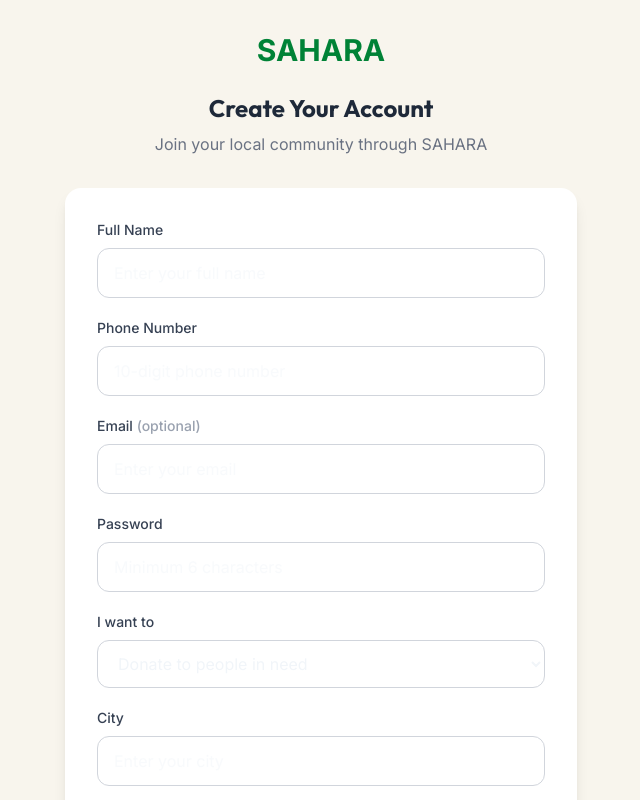
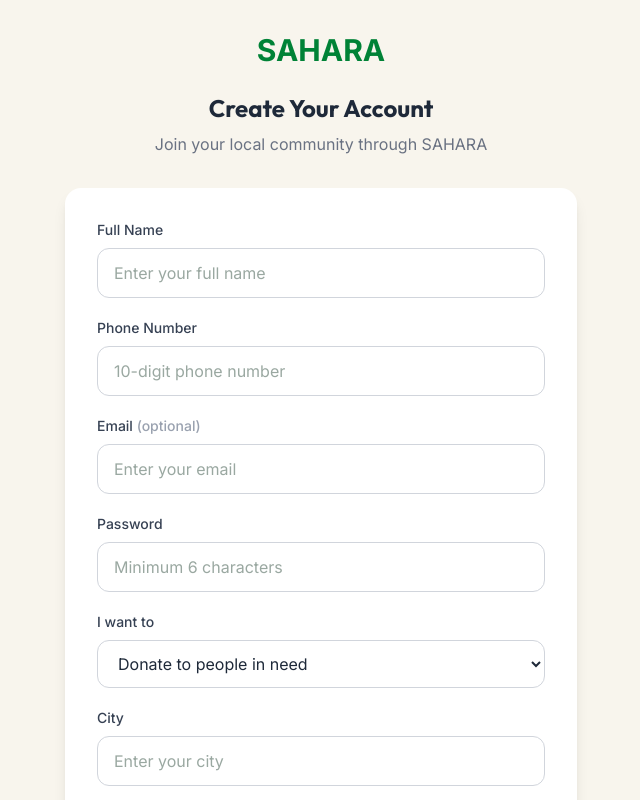
Before and after one commit to Palak0027/SAHARA, a React (Vite) app in the folder client/: page /register in a window 1280 px wide. Shown: the top 800 px of the page, without its empty margins (319-959 px from the left). Built offline with nearby package versions, Linux system fonts and the light colour scheme; no server answers.

Commit message:
login connection

```diff
--- a/client/src/pages/Login.tsx
+++ b/client/src/pages/Login.tsx
@@ -23,7 +23,9 @@
         navigate("/donator-dashboard");
       }
     } catch (err: any) {
-      setError(err.message || "Login failed. Please try again.");
+      setError(
+        err.message || "Login failed. Please try again."
+      );
     }
   };
 
@@ -31,8 +33,12 @@
     <div className="min-h-screen bg-[#f8f5ed] flex items-center justify-center px-4 py-8">
       <div className="w-full max-w-md">
 
+        {/* Header */}
         <div className="text-center mb-8">
-          <Link to="/" className="text-3xl font-bold text-green-700">
+          <Link
+            to="/"
+            className="text-3xl font-bold text-green-700"
+          >
             SAHARA
           </Link>
 
@@ -45,16 +51,22 @@
           </p>
         </div>
 
+        {/* Login Card */}
         <div className="bg-white rounded-2xl shadow-lg p-6 sm:p-8">
 
+          {/* Error */}
           {error && (
             <div className="mb-5 rounded-lg bg-red-50 border border-red-200 px-4 py-3 text-sm text-red-600">
               {error}
             </div>
           )}
 
-          <form onSubmit={handleSubmit} className="space-y-5">
+          <form
+            onSubmit={handleSubmit}
+            className="space-y-5"
+          >
 
+            {/* Email / Phone */}
             <div>
               <label className="block text-sm font-medium text-gray-700 mb-2">
                 Email or Phone
@@ -63,13 +75,16 @@
               <input
                 type="text"
                 value={identifier}
-                onChange={(e) => setIdentifier(e.target.value)}
+                onChange={(e) =>
+                  setIdentifier(e.target.value)
+                }
                 placeholder="Enter email or phone"
                 required
-                className="w-full rounded-xl border border-gray-300 px-4 py-3 outline-none focus:border-green-600 focus:ring-2 focus:ring-green-100"
+                className="w-full rounded-xl border border-gray-300 px-4 py-3 text-gray-800 placeholder:text-[#9AA8A1] outline-none focus:border-green-600 focus:ring-2 focus:ring-green-100"
               />
             </div>
 
+            {/* Password */}
             <div>
               <label className="block text-sm font-medium text-gray-700 mb-2">
                 Password
@@ -78,13 +93,16 @@
               <input
                 type="password"
                 value={password}
-                onChange={(e) => setPassword(e.target.value)}
+                onChange={(e) =>
+                  setPassword(e.target.value)
+                }
                 placeholder="Enter password"
                 required
-                className="w-full rounded-xl border border-gray-300 px-4 py-3 outline-none focus:border-green-600 focus:ring-2 focus:ring-green-100"
+                className="w-full rounded-xl border border-gray-300 px-4 py-3 text-gray-800 placeholder:text-[#9AA8A1] outline-none focus:border-green-600 focus:ring-2 focus:ring-green-100"
               />
             </div>
 
+            {/* Login Button */}
             <button
               type="submit"
               disabled={loading}
@@ -95,8 +113,10 @@
 
           </form>
 
+          {/* Register Link */}
           <p className="text-center text-sm text-gray-500 mt-6">
             Don't have an account?{" "}
+
             <Link
               to="/register"
               className="font-semibold text-green-700 hover:underline"
--- a/client/src/pages/Register.tsx
+++ b/client/src/pages/Register.tsx
@@ -50,7 +50,9 @@
         navigate("/donator-dashboard");
       }
     } catch (err: any) {
-      setError(err.message || "Registration failed. Please try again.");
+      setError(
+        err.message || "Registration failed. Please try again."
+      );
     }
   };
 
@@ -83,6 +85,7 @@
 
           <form onSubmit={handleSubmit} className="space-y-5">
 
+            {/* Full Name */}
             <div>
               <label className="block text-sm font-medium text-gray-700 mb-2">
                 Full Name
@@ -95,10 +98,11 @@
                 onChange={handleChange}
                 placeholder="Enter your full name"
                 required
-                className="w-full rounded-xl border border-gray-300 px-4 py-3 outline-none focus:border-green-600 focus:ring-2 focus:ring-green-100"
+                className="w-full rounded-xl border border-gray-300 px-4 py-3 text-gray-800 placeholder:text-[#9AA8A1] outline-none focus:border-green-600 focus:ring-2 focus:ring-green-100"
               />
             </div>
 
+            {/* Phone */}
             <div>
               <label className="block text-sm font-medium text-gray-700 mb-2">
                 Phone Number
@@ -112,10 +116,11 @@
                 placeholder="10-digit phone number"
                 maxLength={10}
                 required
-                className="w-full rounded-xl border border-gray-300 px-4 py-3 outline-none focus:border-green-600 focus:ring-2 focus:ring-green-100"
+                className="w-full rounded-xl border border-gray-300 px-4 py-3 text-gray-800 placeholder:text-[#9AA8A1] outline-none focus:border-green-600 focus:ring-2 focus:ring-green-100"
               />
             </div>
 
+            {/* Email */}
             <div>
               <label className="block text-sm font-medium text-gray-700 mb-2">
                 Email <span className="text-gray-400">(optional)</span>
@@ -127,10 +132,11 @@
                 value={form.email}
                 onChange={handleChange}
                 placeholder="Enter your email"
-                className="w-full rounded-xl border border-gray-300 px-4 py-3 outline-none focus:border-green-600 focus:ring-2 focus:ring-green-100"
+                className="w-full rounded-xl border border-gray-300 px-4 py-3 text-gray-800 placeholder:text-[#9AA8A1] outline-none focus:border-green-600 focus:ring-2 focus:ring-green-100"
               />
             </div>
 
+            {/* Password */}
             <div>
               <label className="block text-sm font-medium text-gray-700 mb-2">
                 Password
@@ -144,10 +150,11 @@
                 placeholder="Minimum 6 characters"
                 minLength={6}
                 required
-                className="w-full rounded-xl border border-gray-300 px-4 py-3 outline-none focus:border-green-600 focus:ring-2 focus:ring-green-100"
+                className="w-full rounded-xl border border-gray-300 px-4 py-3 text-gray-800 placeholder:text-[#9AA8A1] outline-none focus:border-green-600 focus:ring-2 focus:ring-green-100"
               />
             </div>
 
+            {/* Role */}
             <div>
               <label className="block text-sm font-medium text-gray-700 mb-2">
                 I want to
@@ -157,13 +164,19 @@
                 name="intent"
                 value={form.intent}
                 onChange={handleChange}
-                className="w-full rounded-xl border border-gray-300 px-4 py-3 outline-none focus:border-green-600 focus:ring-2 focus:ring-green-100"
+                className="w-full rounded-xl border border-gray-300 px-4 py-3 text-gray-800 outline-none focus:border-green-600 focus:ring-2 focus:ring-green-100"
               >
-                <option value="donor">Donate to people in need</option>
-                <option value="receiver">Receive donations</option>
+                <option value="donor">
+                  Donate to people in need
+                </option>
+
+                <option value="receiver">
+                  Receive donations
+                </option>
               </select>
             </div>
 
+            {/* City */}
             <div>
               <label className="block text-sm font-medium text-gray-700 mb-2">
                 City
@@ -176,10 +189,11 @@
                 onChange={handleChange}
                 placeholder="Enter your city"
                 required
-                className="w-full rounded-xl border border-gray-300 px-4 py-3 outline-none focus:border-green-600 focus:ring-2 focus:ring-green-100"
+                className="w-full rounded-xl border border-gray-300 px-4 py-3 text-gray-800 placeholder:text-[#9AA8A1] outline-none focus:border-green-600 focus:ring-2 focus:ring-green-100"
               />
             </div>
 
+            {/* Address */}
             <div>
               <label className="block text-sm font-medium text-gray-700 mb-2">
                 Address
@@ -192,22 +206,26 @@
                 onChange={handleChange}
                 placeholder="Enter your address"
                 required
-                className="w-full rounded-xl border border-gray-300 px-4 py-3 outline-none focus:border-green-600 focus:ring-2 focus:ring-green-100"
+                className="w-full rounded-xl border border-gray-300 px-4 py-3 text-gray-800 placeholder:text-[#9AA8A1] outline-none focus:border-green-600 focus:ring-2 focus:ring-green-100"
               />
             </div>
 
+            {/* Register Button */}
             <button
               type="submit"
               disabled={loading}
               className="w-full rounded-xl bg-green-700 py-3 font-semibold text-white transition hover:bg-green-800 disabled:opacity-60"
             >
-              {loading ? "Creating Account..." : "Create Account"}
+              {loading
+                ? "Creating Account..."
+                : "Create Account"}
             </button>
 
           </form>
 
           <p className="text-center text-sm text-gray-500 mt-6">
             Already have an account?{" "}
+
             <Link
               to="/login"
               className="font-semibold text-green-700 hover:underline"
```
